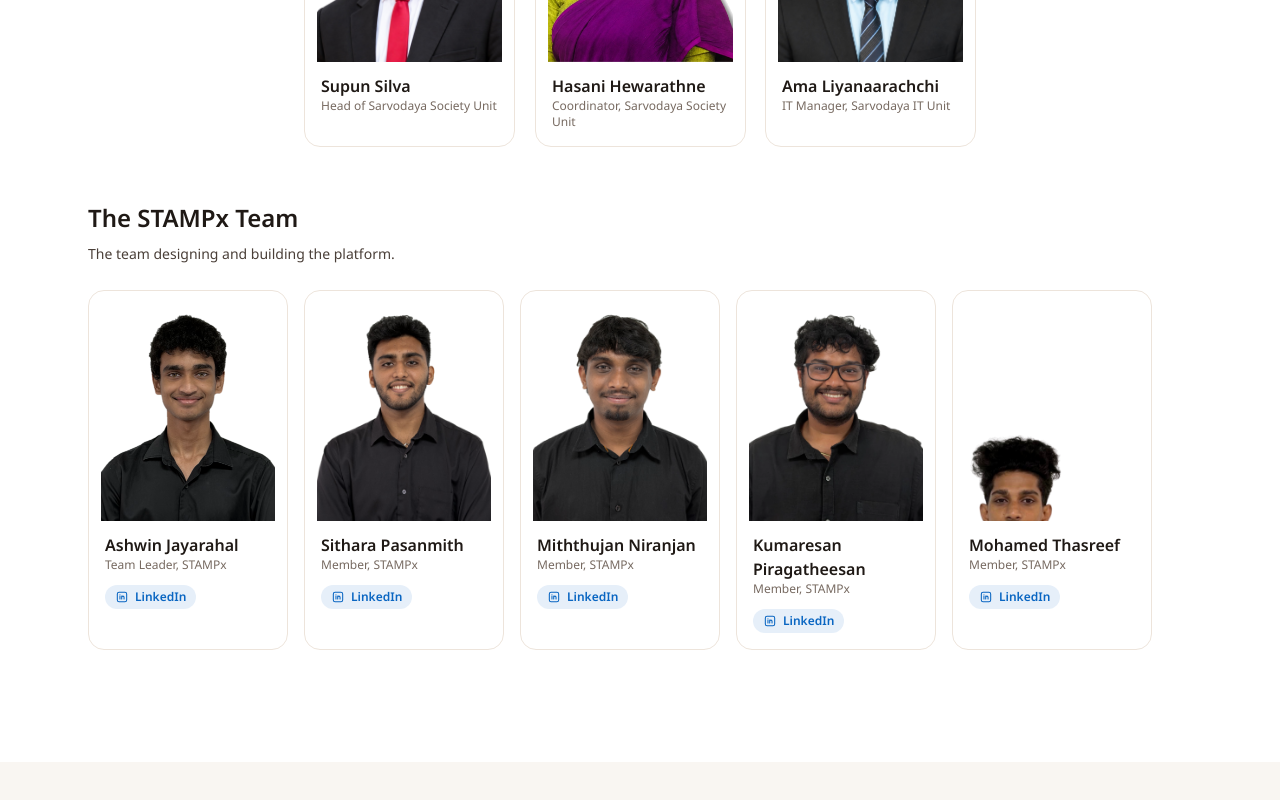
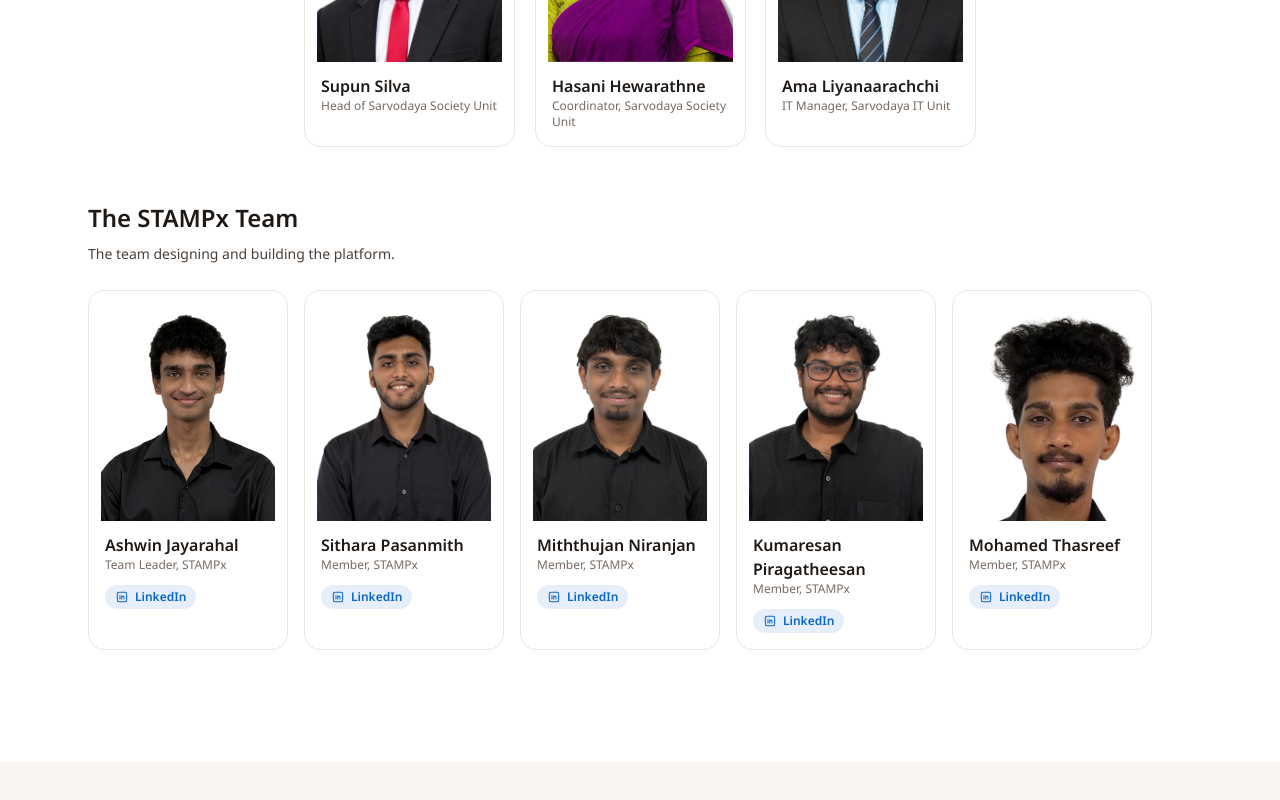
Before and after one commit to sarvodaya-connect/sarvodaya-connect, a Next.js app in the folder apps/landing/: page / in a window 1280 px wide. Shown: the part 8271-9071 px from the top of the page. Built offline with nearby package versions, Linux system fonts and the light colour scheme; no server answers.

Commit message:
Use original team photo with zoom

```diff
--- a/apps/landing/src/app/page.tsx
+++ b/apps/landing/src/app/page.tsx
@@ -155,6 +155,10 @@ type Person = {
   roundedPhoto?: boolean;
   /** LinkedIn profile URL, shown as a link under the role. */
   linkedin?: string;
+  /** Zoom the photo in (1 = none), for full-length shots. */
+  photoZoom?: number;
+  /** Where to anchor the zoom and crop, e.g. "50% 20%". */
+  photoPosition?: string;
 };
 
 // Sarvodaya staff initiating the project.
@@ -223,6 +227,8 @@ const stampxMembers: Person[] = [
     name: "Mohamed Thasreef",
     role: "Member, STAMPx",
     photo: "/team/stampx-mohamed-thasreef.png",
+    photoZoom: 1.8,
+    photoPosition: "50% 20%",
     linkedin: "https://www.linkedin.com/in/-thasreef22-/",
   },
 ];
@@ -848,13 +854,20 @@ type PlaceholderTone = "orange" | "green";
 function PersonPhoto({ person, tone }: { person: Person; tone: PlaceholderTone }) {
   if (person.photo) {
     return (
+      <div className="aspect-[4/5] w-full overflow-hidden">
         <Image
           alt={person.name}
-        className={`aspect-[4/5] w-full object-cover object-bottom ${person.roundedPhoto ? "rounded-b-xl" : ""}`}
+          className={`h-full w-full object-cover object-bottom ${person.roundedPhoto ? "rounded-b-xl" : ""}`}
           height={1508}
           src={person.photo}
+          style={{
+            objectPosition: person.photoPosition,
+            transform: person.photoZoom ? `scale(${person.photoZoom})` : undefined,
+            transformOrigin: person.photoPosition,
+          }}
           width={1336}
         />
+      </div>
     );
   }
   return (
```
Also changed, not shown: apps/landing/public/team/stampx-mohamed-thasreef.png. Lines whose indentation alone changed are shown as unchanged.
